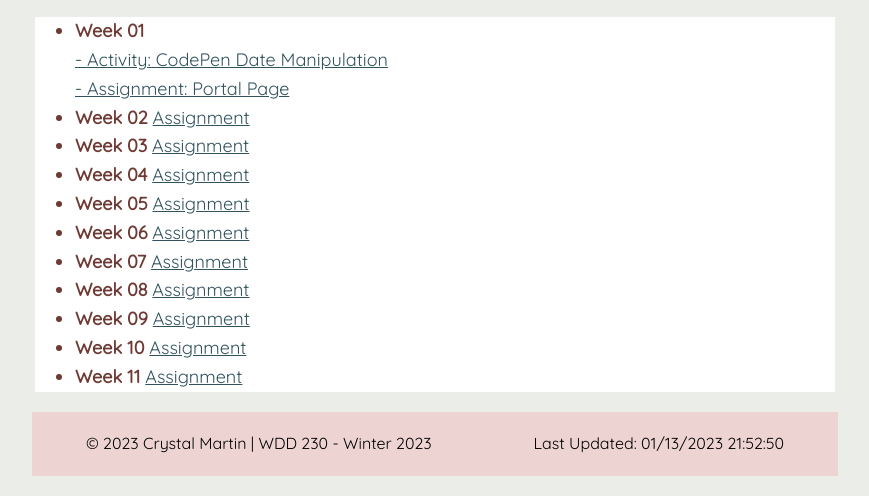
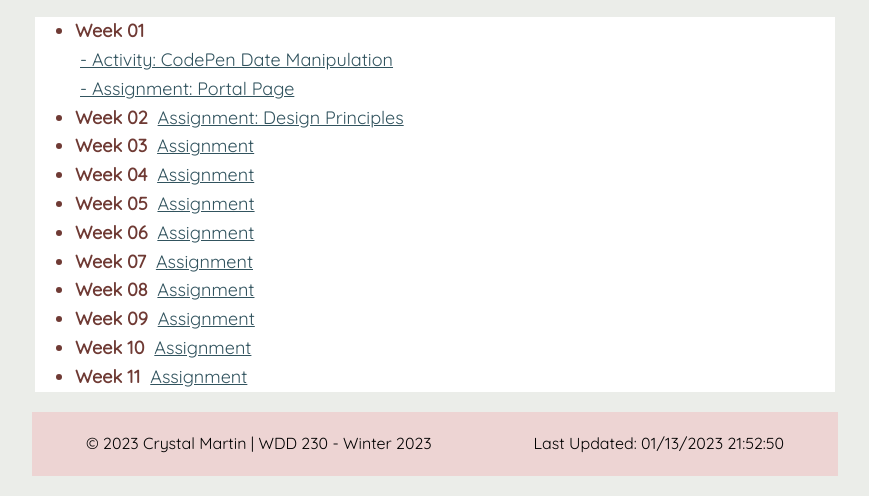
Before and after one commit to ghostofmoons/wdd230, a plain HTML site: page index.html in a window 1280 px wide. Shown: the part 358-854 px from the top of the page, without its empty margins (205-1074 px from the left). Drawn offline with Linux system fonts and the light colour scheme.

Commit message:
html css update

```diff
--- a/index.html
+++ b/index.html
@@ -29,7 +29,7 @@
             <li><b>Week 01</b> <div><a href="https://codepen.io/ghostofmoons/pen/NWBbbLp"
                 >- Activity: CodePen Date Manipulation</a></div>
                 <div><a href="./index.html">- Assignment: Portal Page</a></div></li>
-            <li><b>Week 02</b> <a href="lesson2/design-principles.html">Assignment</a> </li>
+            <li><b>Week 02</b> <a href="lesson2/design-principles.html">Assignment: Design Principles</a> </li>
             <li><b>Week 03</b> <a href="week03.html">Assignment</a></li>
             <li><b>Week 04</b> <a href="week04.html">Assignment</a></li>
             <li><b>Week 05</b> <a href="week05.html">Assignment</a></li>
--- a/styles/main.css
+++ b/styles/main.css
@@ -44,6 +44,9 @@ li {
     font-family: 'Quicksand', sans-serif;
 }
 
+a {
+    padding-left: 5px;
+}
 a:link {
     color: #31535e;
 }
```
